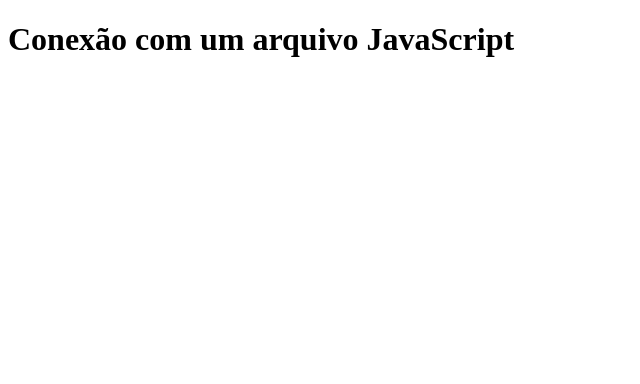
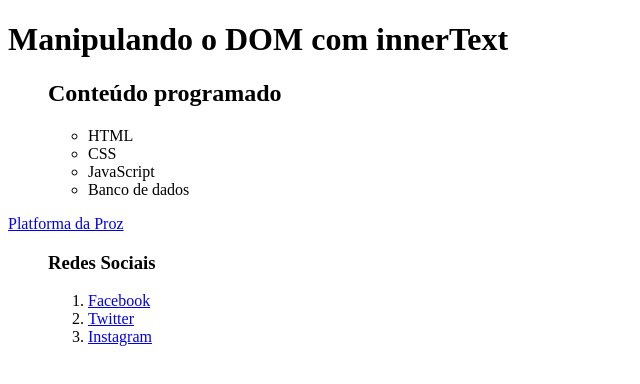
Before and after one commit to byconclusive/Talentcloud-primeirohtml, a plain HTML site: page ds js01/index.html in a window 1280 px wide. Shown: the whole page, without its empty margins (0-640 px from the left). Drawn offline with Linux system fonts and the light colour scheme.

Commit message:
Atividade innerText e innerHTML

```diff
--- a/ds js01/index.html
+++ b/ds js01/index.html
@@ -3,11 +3,14 @@
 <head>
     <meta charset="UTF-8">
     <meta name="viewport" content="width=device-width, initial-scale=1.0">
-    <script src="script.js" defer></script>
+    <script src="script-2.js" defer></script>
     <title>Desenvolvimento</title>
 </head>
 <body>
-    <header><h1>Conexão com um arquivo JavaScript</h1></header>
+    <header><h1 id="titulo"></h1></header>
+    <ul id="lista-n-ordenada"></ul>
+    <a href="https://prozeducacao.com.br" id="prozeducacao"></a>
+    <ol id="lista-ordenada"></ol>
 
 </body>
 </html>
--- /dev/null
+++ b/ds js01/script-2.js
@@ -0,0 +1,32 @@
+function conexao() {
+  console.log("Conexão realizada com sucesso!");
+}
+
+conexao();
+conexao();
+conexao();
+
+let titulo = document.getElementById("titulo");
+let listaNOrdenada = document.querySelector("ul");
+let site = document.getElementById("prozeducacao");
+let listaOrdenada = document.getElementById("lista-ordenada");
+
+titulo.innerText = "Manipulando o DOM com innerText";
+site.innerText = "Platforma da Proz";
+
+listaNOrdenada.innerHTML = `
+<h2>Conteúdo programado</h2>
+<ul>
+    <li>HTML</li>
+    <li>CSS</li>
+    <li>JavaScript</li>
+    <li>Banco de dados</li>
+</ul>
+`;
+
+listaOrdenada.innerHTML = ` <h3>Redes Sociais</h3>
+<ol>
+    <li><a href="http://www.facebook.com">Facebook</a></li>
+    <li><a href="http://www.twitter.com">Twitter</a></li>
+    <li><a href="http://www.instagram.com">Instagram</a></li>
+</ol>`;
--- a/ds js01/script.js
+++ /dev/null
@@ -1,7 +0,0 @@
-function conexao(){
-    console.log("Conexão realizada com sucesso!");
-}
-
-conexao();
-conexao();
-conexao();
```
